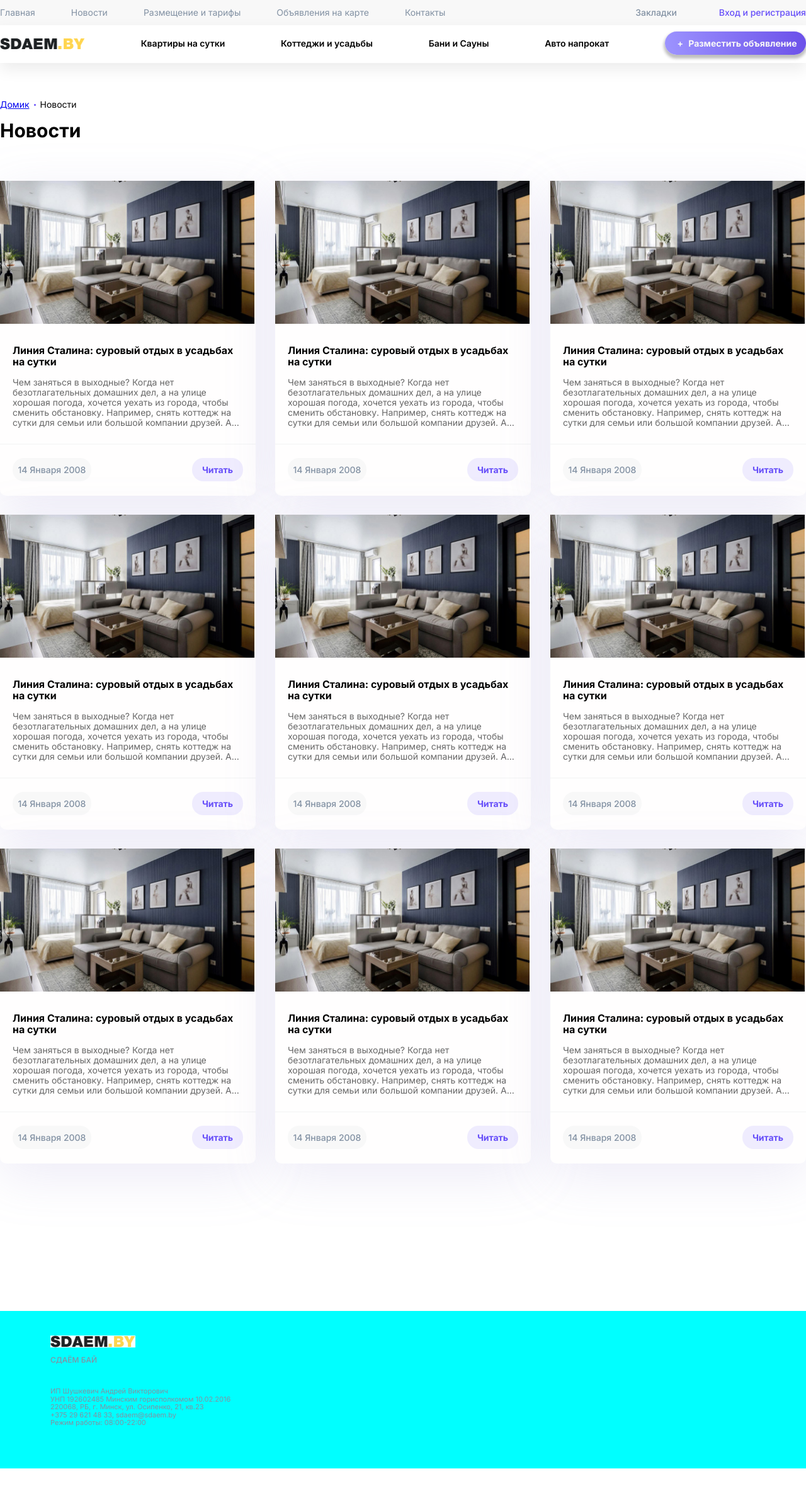
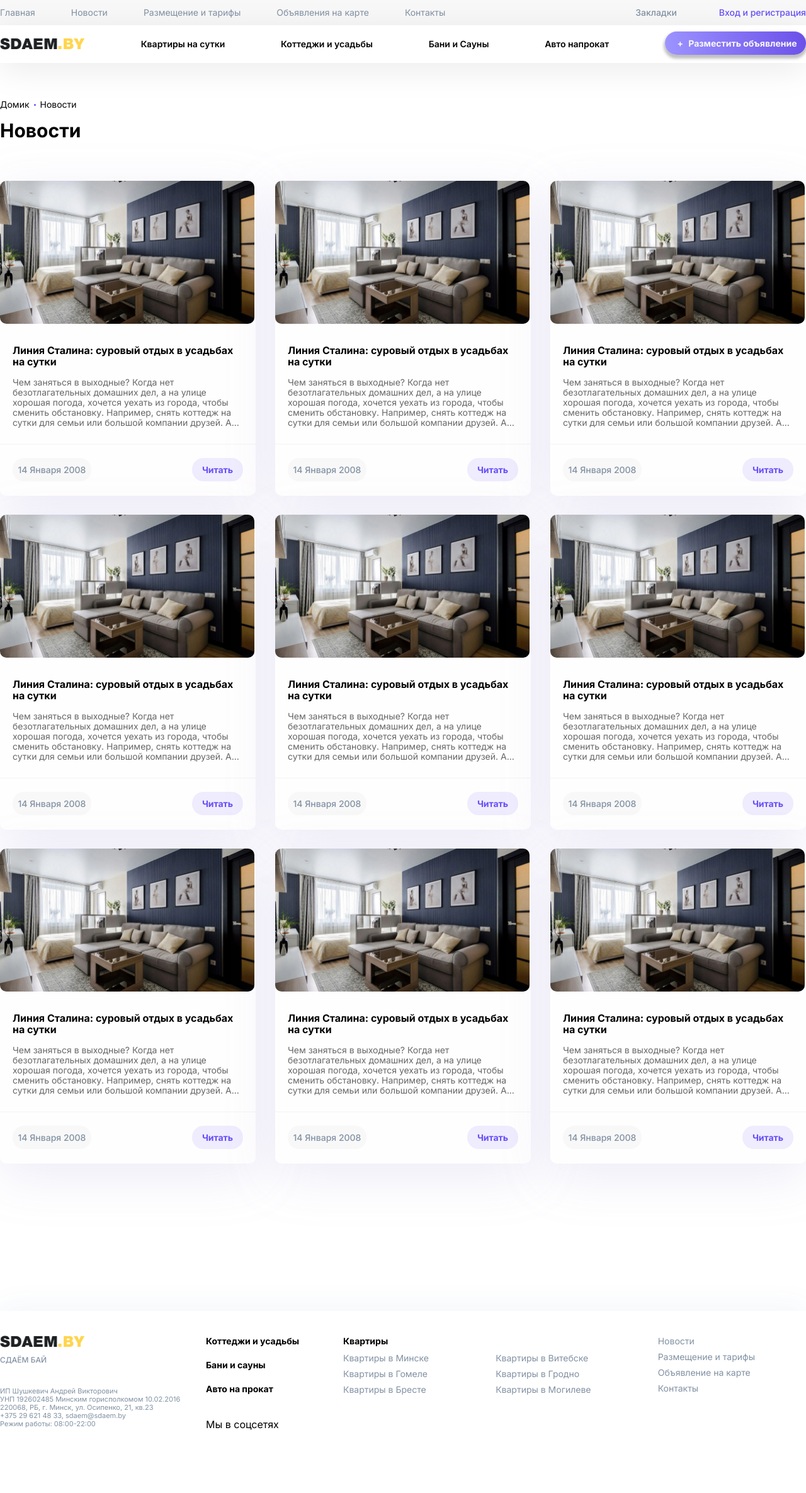
Before and after one commit to code-damn/coursework, a React (Create React App) app: page / in a window 1280 px wide. Shown: the top 2370 px of the page at 63% size. After the commit the page ends 2331 px from the top, so only its background shows below. Built offline with nearby package versions, Linux system fonts and the light colour scheme.

Commit message:
addFooter2

```diff
--- a/src/App.tsx
+++ b/src/App.tsx
@@ -2,6 +2,7 @@ import React from 'react';
 import { Route, Routes } from 'react-router';
 import NewsList from './pages/NewsList/NewsList';
 import Header from './shared/Header/Header'
+import Footer from './shared/Footer/Footer';
 
 
 function App() {
@@ -11,6 +12,7 @@ function App() {
       <Routes>
         <Route path="/" element={<NewsList />} />
       </Routes>
+      <Footer/>
     </div>
   );
 }
--- a/src/pages/NewsList/NewsList.module.scss
+++ b/src/pages/NewsList/NewsList.module.scss
@@ -1,5 +1,5 @@
 .newslist {
     max-width: 1280px;
     margin: 0 auto;
-    padding: 42px 0;
+    padding-top: 42px;
 }
--- a/src/pages/NewsList/NewsList.tsx
+++ b/src/pages/NewsList/NewsList.tsx
@@ -12,7 +12,7 @@ const NewsList = (props: Props) => {
     <div className={s.newslist}>
       <Breadcrumbs/>
       <NewscardList/>
-      <Footer/>
+
     </div>
   )
 }
--- a/src/shared/Breadcrumbs/Breadcrumbs.module.scss
+++ b/src/shared/Breadcrumbs/Breadcrumbs.module.scss
@@ -20,6 +20,11 @@
         font-size: 14px;
         padding-right: 7px;
     }
+    &__socials {
+        font-size: 14px;
+        font-weight: 500;
+        line-height: 17px;
+    }
 }
 
 .title {
--- a/src/shared/Footer/Footer.module.scss
+++ b/src/shared/Footer/Footer.module.scss
@@ -1,8 +1,18 @@
+.wrapperFooter {
+    background: rgba(255, 255, 255, 1);
+    box-shadow: 0px -11px 40px 0px rgba(39, 95, 158, 0.05);
+}
+
 .footer {
+    max-width: 1280px;
+    margin: 0 auto;
     display: flex;
     height: 250px;
-    background-color: aqua;
-    padding: 39px 161px 47px 80px;
+    padding: 39px 81px 43px 0;
+    ul {
+        list-style-type: none;
+        padding: 0;
+    }
     &__requisites {
        width: 327px;
        padding-right: 30px;
@@ -19,9 +29,69 @@
     &__address {
         font-size: 11px;
         font-weight: 400;
+        line-height: 13px;
         color: #8291A3;
         p {
             margin: 0;
         }
     }
+    &__navLinkWrapper {
+        flex-grow: 1;
+
+    }
+    &__navLink {
+        display: flex;
+        justify-content: space-between;
+        margin-bottom: 38px;
+
+    }
+    &__services {
+        width: 218px;
+        height: 93px;
+        display: flex;
+        flex-direction: column;
+        justify-content: space-between;
+        margin: 0;
+        font-size: 14px;
+        font-weight: 700;
+        line-height: 17px;
+
+    }
+    &__apartaments {
+        flex-grow: 1;
+    }
+    &__apartament {
+        margin-bottom: 10px;
+        font-size: 14px;
+        font-weight: 700;
+        line-height: 17px;
+    }
+    &__apartamentsList,
+    &__info {
+        display: flex;
+        flex-direction: column;
+        justify-content: flex-start;
+        flex-wrap: wrap;
+        height: 67px;
+        margin: 0;
+        li {
+            margin-bottom: 8px;
+            font-size: 14px;
+            line-height: 17px;
+            color: #8291A3;
+        }
+        li:nth-child(3n) {
+            margin-bottom: 0;
+        }
+    }
+
+    &__info {
+        height: 93px;
+        li:nth-child(n) {
+            margin-bottom: 8px;
+        }
+        li:last-of-type {
+            margin-bottom: 0;
+        }
+    }
 }
--- a/src/shared/Footer/Footer.tsx
+++ b/src/shared/Footer/Footer.tsx
@@ -8,7 +8,8 @@ type Props = {}
 
 const Footer = (props: Props) => {
   return (
-    <div className={s.footer}>
+    <div className={s.wrapperFooter}>
+      <div className={s.footer}>
         <div className={s.footer__requisites}>
             <img className={s.footer__logo} src={logo} alt="logo" />
             <h2 className={s.footer__title}>СДАЁМ БАЙ</h2>
@@ -20,6 +21,34 @@ const Footer = (props: Props) => {
                 <p>Режим работы: 08:00-22:00</p>
             </h6>
         </div>
+        <div className={s.footer__navLinkWrapper}>
+          <div className={s.footer__navLink}>
+            <ul className={s.footer__services}>
+              <li><a href="/">Коттеджи и усадьбы</a></li>
+              <li><a href="/">Бани и сауны</a></li>
+              <li><a href="/">Авто на прокат</a></li>
+            </ul>
+            <div className={s.footer__apartaments}>
+              <div className={s.footer__apartament}><a href="/">Квартиры</a></div>
+              <ul className={s.footer__apartamentsList}>
+                <li><a href="/">Квартиры в Минске</a></li>
+                <li><a href="/">Квартиры в Гомеле</a></li>
+                <li><a href="/">Квартиры в Бресте</a></li>
+                <li><a href="/">Квартиры в Витебске</a></li>
+                <li><a href="/">Квартиры в Гродно</a></li>
+                <li><a href="/">Квартиры в Могилеве</a></li>
+              </ul>
+            </div>
+            <ul className={s.footer__info}>
+              <li><a href="/">Новости</a></li>
+              <li><a href="/">Размещение и тарифы</a></li>
+              <li><a href="/">Объявление на карте</a></li>
+              <li><a href="/">Контакты</a></li>
+            </ul>
+          </div>
+          <div className={s.footer__socials}>Мы в соцсетях</div>
+        </div>
+      </div>
     </div>
   )
 }
--- a/src/shared/Header/Header.module.scss
+++ b/src/shared/Header/Header.module.scss
@@ -1,7 +1,3 @@
-.header {
-
-}
-
 .wrapperStickymenu {
     width: 100%;
     background-color: #F8F8F8;
@@ -22,12 +18,14 @@
         list-style-type: none;
     }
     &__item {
-        padding-right: 57px;
+        position: relative;
+        margin-right: 57px;
         font-weight: 400;
         text-decoration: none;
         color: #8291A3;
         :hover::after {
             content: '';
+            position: absolute;
             display: block;
             width: 100%;
             height: 3px;
@@ -63,7 +61,7 @@
 .wrapperMenu {
     width: 100%;
     background-color: #FFFFFF;
-    box-shadow: 0 10px 25px 0 rgba(0, 0, 0, .08);
+    filter: drop-shadow(0px 10px 25px rgba(0, 0, 0, .08));
 }
 
 .menu {
@@ -75,16 +73,28 @@
         padding: 20px 0;
     }
     &__list {
+        position: relative;
         display: flex;
         justify-content: space-evenly;
+        align-items:center;
         flex-grow: 1;
-        padding: 21px 0;
+        padding: 0;
         margin: 0;
         font-size: 14px;
         list-style-type: none;
     }
     &__item {
+        position: relative;
         font-weight: 600;
+        :hover::after {
+            content: '';
+            position: absolute;
+            display: block;
+            width: 100%;
+            height: 3px;
+            transform: translateY(630%);
+            background-color: #FFD54F;
+        }
     }
     &__btn {
         height: 37px;
@@ -97,8 +107,15 @@
         font-size: 14px;
         font-weight: 700;
         color: #F8F8F8;
+        cursor: pointer;
         span {
             margin: 5px;
         }
+
+    }
+
+    &__btn:hover {
+        background: linear-gradient(90deg, rgba(134, 124, 252, 1) 0%, rgba(105, 41, 243, 1) 94.5%);
+        box-shadow: 0px 4px 4px 0px rgba(0, 0, 0, 0.25);
     }
 }
--- a/src/shared/Header/Header.tsx
+++ b/src/shared/Header/Header.tsx
@@ -11,15 +11,15 @@ const Header = (props: Props) => {
         <div className={s.wrapperStickymenu}>
             <nav className={s.stickymenu}>
                 <ul className={s.stickymenu__list}>
-                    <li className={s.stickymenu__item}><a className={s.stickymenu__item_link} href="#">Главная</a></li>
-                    <li className={s.stickymenu__item}>Новости</li>
-                    <li className={s.stickymenu__item}>Размещение и тарифы</li>
-                    <li className={s.stickymenu__item}>Объявления на карте</li>
-                    <li className={s.stickymenu__item}>Контакты</li>
+                    <li className={s.stickymenu__item}><a className={s.stickymenu__item_link} href="/">Главная</a></li>
+                    <li className={s.stickymenu__item}><a className={s.stickymenu__item_link} href="/">Новости</a></li>
+                    <li className={s.stickymenu__item}><a className={s.stickymenu__item_link} href="/">Размещение и тарифы</a></li>
+                    <li className={s.stickymenu__item}><a className={s.stickymenu__item_link} href="/">Объявления на карте</a></li>
+                    <li className={s.stickymenu__item}><a className={s.stickymenu__item_link} href="/">Контакты</a></li>
                 </ul>
                 <div className={s.stickymenu__favorites}>Закладки</div>
                 <div className={s.stickymenu__username}>
-                    <a className={s.stickymenu__link} href="#">Вход и регистрация</a>
+                    <a className={s.stickymenu__link} href="/">Вход и регистрация</a>
                 </div>
             </nav>
         </div>
@@ -30,10 +30,10 @@ const Header = (props: Props) => {
                     <img src={logo} alt="logo" />
                 </div>
                 <ul className={s.menu__list}>
-                    <li className={s.menu__item}>Квартиры на сутки</li>
-                    <li className={s.menu__item}>Коттеджи и усадьбы</li>
-                    <li className={s.menu__item}>Бани и Сауны</li>
-                    <li className={s.menu__item}>Авто напрокат</li>
+                    <li className={s.menu__item}><a href="/">Квартиры на сутки</a></li>
+                    <li className={s.menu__item}><a href="/">Коттеджи и усадьбы</a></li>
+                    <li className={s.menu__item}><a href="/">Бани и Сауны</a></li>
+                    <li className={s.menu__item}><a href="/">Авто напрокат</a></li>
                 </ul>
                 <button className={s.menu__btn}><span>+</span> Разместить объявление</button>
             </nav>
@@ -42,4 +42,6 @@ const Header = (props: Props) => {
   )
 }
 
+
+
 export default Header
--- a/src/shared/Newscard/Newscard.module.scss
+++ b/src/shared/Newscard/Newscard.module.scss
@@ -7,6 +7,7 @@
     background-color: #FFFEFE;
     &__img {
         height: 227px;
+        border-radius: 10px;
     }
     &__header {
         margin: 30px 0 15px 0;
@@ -50,5 +51,6 @@
         font-weight: 700;
         line-height: 37px;
         color: #664EF9;
+        cursor: pointer;
     }
 }
--- a/src/shared/Newscard/Newscard.tsx
+++ b/src/shared/Newscard/Newscard.tsx
@@ -13,7 +13,7 @@ const Newscard = (props: Props) => {
         <p className={s.newscard__descr}>Чем заняться в выходные? Когда нет безотлагательных домашних дел, а на улице хорошая погода, хочется уехать из города, чтобы сменить обстановку. Например, снять коттедж на сутки для семьи или большой компании друзей. А...</p>
         <div className={s.wrapper}>
             <div className={s.wrapper__date}>14 Января 2008</div>
-            <div className={s.wrapper__read}>Читать</div>
+            <div className={s.wrapper__read}><a href="/">Читать</a></div>
         </div>
     </div>
   )
--- a/src/styles/index.scss
+++ b/src/styles/index.scss
@@ -4,6 +4,11 @@
 
 * {
     box-sizing: border-box;
+}
+
+a {
+    text-decoration: none;
+    color: inherit;
 }
 
 body {
```
